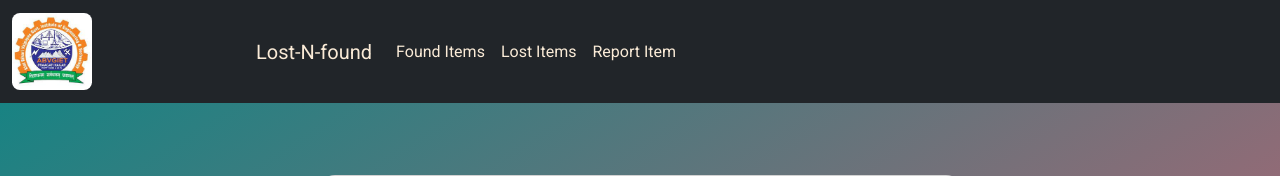
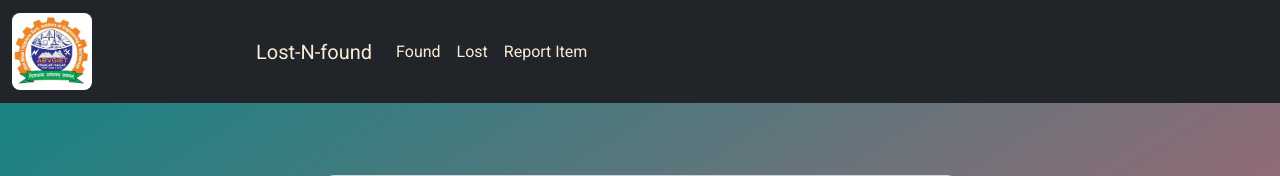
Before and after one commit to dhimanparas20/lostNfound, a Flask app: page /report/ in a window 1280 px wide. Shown: the top 176 px of the page. Run offline with Flask 2, Linux system fonts and the light colour scheme.

Commit message:
Update base.html

```diff
--- a/templates/base.html
+++ b/templates/base.html
@@ -29,10 +29,10 @@
         <div class="collapse navbar-collapse" id="navbarSupportedContent">
           <ul class="navbar-nav me-auto mb-2 mb-lg-0">
             <li class="nav-item">
-              <a class="nav-link active" style="color: antiquewhite;" aria-current="page" href="/found/">Found Items</a>
+              <a class="nav-link active" style="color: antiquewhite;" aria-current="page" href="/found/">Found</a>
             </li>
             <li class="nav-item">
-              <a class="nav-link" style="color: antiquewhite;" href="/lost/">Lost Items</a>
+              <a class="nav-link" style="color: antiquewhite;" href="/lost/">Lost</a>
             </li>
             <li class="nav-item">
               <a class="nav-link" style="color: antiquewhite;" href="/report/">Report Item</a>
```
